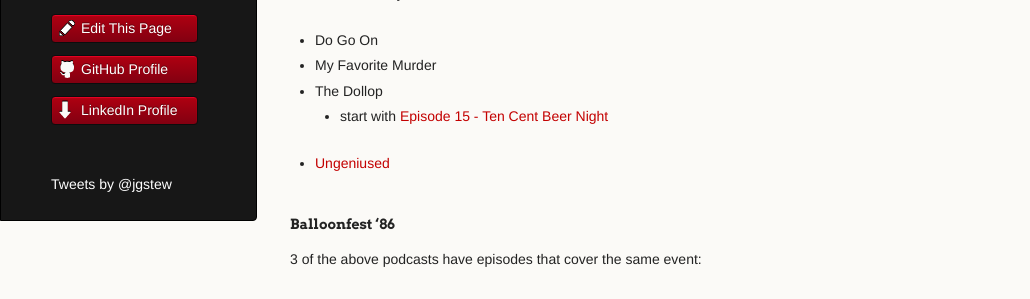
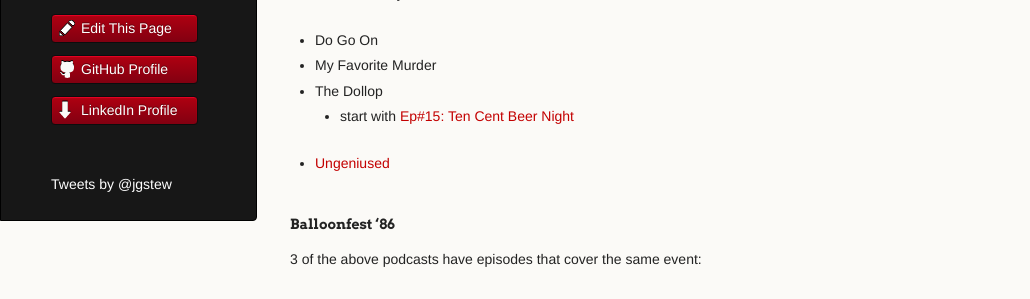
Before and after one commit to jgstew/jgstew.github.io, a Jekyll site: the page built from _posts/2018-01-01-My-Favorite-Podcasts.md, in a window 1280 px wide and 900 px high, scrolled down 1208 px. Shown: the part 152-451 px from the top of the window, without its empty margins (0-1030 px from the left). Built offline with Jekyll 4.4.1, drawn with Linux system fonts in a browser that asks for light colours; nearby versions of some CDN libraries; comment, search, counter and statistics services are not loaded.

Commit message:
Update 2018-01-01-My-Favorite-Podcasts.md

```diff
--- a/_posts/2018-01-01-My-Favorite-Podcasts.md
+++ b/_posts/2018-01-01-My-Favorite-Podcasts.md
@@ -44,7 +44,7 @@ This genre of podcast is often described as "Wikipedia as a podcast" but I perso
 - Do Go On
 - My Favorite Murder
 - The Dollop
-  - start with [Episode 15 - Ten Cent Beer Night](https://overcast.fm/+CduY1rTY)
+  - start with [Ep#15: Ten Cent Beer Night](https://overcast.fm/+CduY1rTY)
 - [Ungeniused](https://www.relay.fm/ungeniused)
 
 #### Balloonfest ‘86
```
